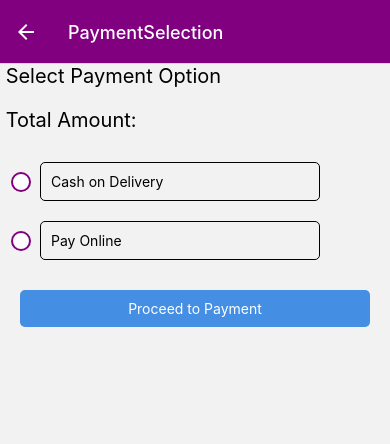
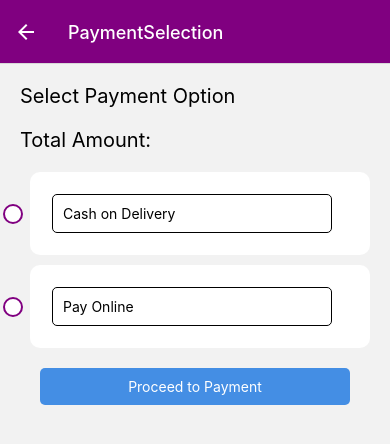
Before and after one commit to wadjeravi/pune-ayurveda-expo-app, a React Native app: screen /PaymentSelection in a window 390 px wide. Shown: the top 444 px of the page. Built offline with nearby package versions, Linux system fonts and the light colour scheme.

Commit message:
Changed css of paymentselection

```diff
--- a/src/screens/Address.js
+++ b/src/screens/Address.js
@@ -5,7 +5,7 @@ import BottomNav from '../components/BottomNav';
 import { colors } from '../globals/style';
 
 
-const App1 = () => {
+const Address = () => {
   const navigation = useNavigation(); // Use the useNavigation hook to get the navigation object
 
   const [houseNumber, setHouseNumber] = useState('');
@@ -69,11 +69,11 @@ const App1 = () => {
         value={pincode}
       />
 
-      <Button
+      {/* <Button
         title="Save Address"
         onPress={handleSaveAddress}
         style={styles.saveAddress}
-      />
+      /> */}
 
       <Button
         title="Continue"
@@ -125,10 +125,7 @@ const styles = StyleSheet.create({
     backgroundColor: colors.col1,
     Index: 20,
     height: 50,
-
-    // marginLeft:50,
-    // marginRight:50,
   },
 });
 
-export default App1;
+export default Address;
--- a/src/screens/PaymentSelection.js
+++ b/src/screens/PaymentSelection.js
@@ -10,13 +10,16 @@ const PaymentPage = () => {
 
   return (
     <View style={styles.container}>
-      <Text style={styles.heading}> Select Payment Option</Text>
-      <Text style={styles.heading}> Total Amount: </Text>
+      <View>
+        <Text style={styles.heading}>Select Payment Option</Text>
+        <Text style={styles.heading}>Total Amount:</Text>
 
+        <View style={styles.optionContainer}>
           <TouchableOpacity
             style={[
               styles.paymentOption,
               selectedOption === 'cashOnDelivery' && styles.selectedOption,
+              selectedOption === 'cashOnDelivery' && styles.elevatedOption,
             ]}
             onPress={() => handlePayment('cashOnDelivery')}
           >
@@ -33,11 +36,14 @@ const PaymentPage = () => {
             </View>
             <Text>Cash on Delivery</Text>
           </TouchableOpacity>
+        </View>
 
+        <View style={styles.optionContainer}>
           <TouchableOpacity
             style={[
               styles.paymentOption,
               selectedOption === 'payOnline' && styles.selectedOption,
+              selectedOption === 'payOnline' && styles.elevatedOption,
             ]}
             onPress={() => handlePayment('payOnline')}
           >
@@ -54,10 +60,15 @@ const PaymentPage = () => {
             </View>
             <Text>Pay Online</Text>
           </TouchableOpacity>
+        </View>
 
-      <TouchableOpacity style={styles.paymentButton} onPress={handlePayment}>
+        <TouchableOpacity
+          style={styles.paymentButton}
+          onPress={handlePayment}
+        >
           <Text style={styles.paymentButtonText}>Proceed to Payment</Text>
         </TouchableOpacity>
+      </View>
     </View>
   );
 };
@@ -65,8 +76,9 @@ const PaymentPage = () => {
 const styles = StyleSheet.create({
   container: {
     flex: 1,
-    //marginTop: 50,
-    justifyContent:'Top',
+    // marginTop: 50,
+    justifyContent: 'Top',
+    padding: 20,
   },
   heading: {
     fontSize: 20,
@@ -80,15 +92,24 @@ const styles = StyleSheet.create({
     margin: 10,
     borderWidth: 1,
     borderRadius: 5,
-    marginLeft: 40,
-    // marginRight:130,
+    marginLeft: 10,
+  },
+  optionContainer: {
+    flexDirection: 'row',
+    alignItems: 'center',
+    // marginTop:30,
+    marginLeft:10,
+    marginBottom: 10,
+    borderRadius: 10,
+    backgroundColor: '#fff',
+    padding: 12,
   },
   selectedOption: {
     backgroundColor: 'lightgrey',
   },
   selectionIndicatorContainer: {
     position: 'absolute',
-    left: -30,
+    left: -50,
   },
   selectionIndicator: {
     width: 20,
@@ -97,8 +118,11 @@ const styles = StyleSheet.create({
     borderWidth: 2,
     borderColor: 'purple',
   },
+  elevatedOption: {
+    elevation: 4,
+  },
   paymentButton: {
-    marginTop: 20,
+    marginTop: 10,
     backgroundColor: '#448EE4',
     padding: 10,
     borderRadius: 5,
```
Lines whose indentation alone changed are shown as unchanged.
